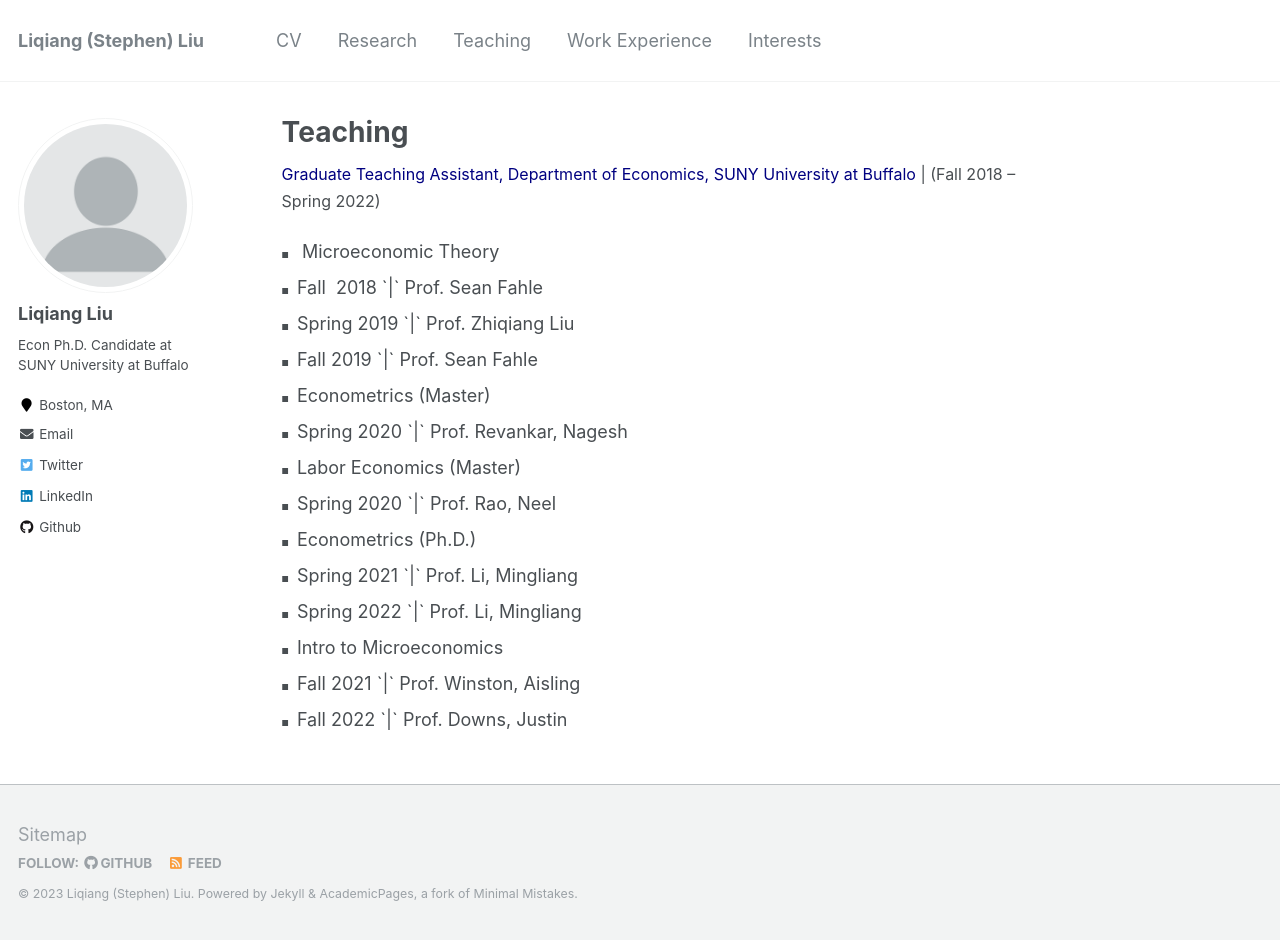
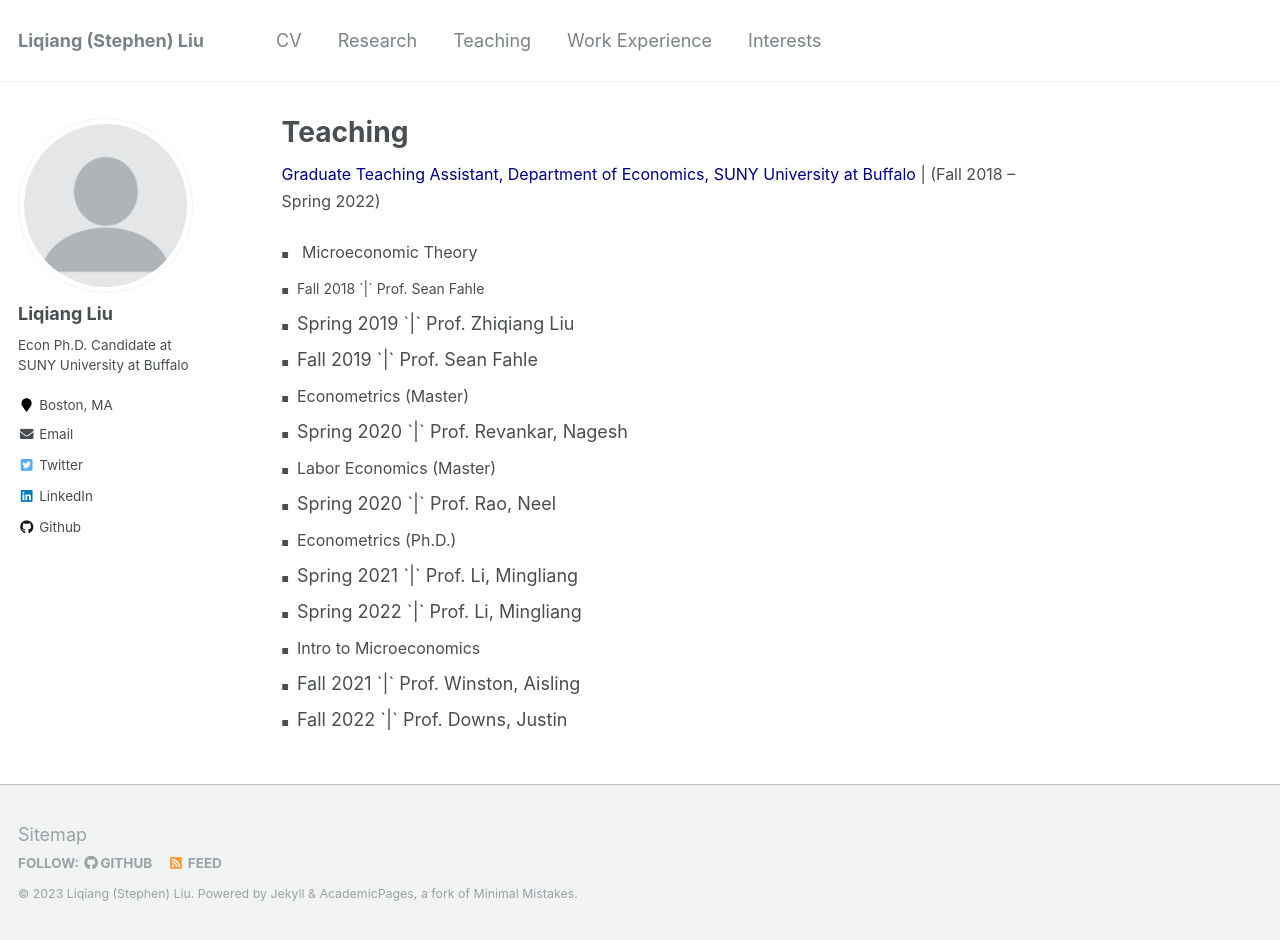
Before and after one commit to Liqiang-Liu/Liqiang-Liu.github.io, a Jekyll site: the page built from _pages/teaching.md, in a window 1280 px wide and 940 px high. Built offline with Jekyll 4.4.1, drawn with Linux system fonts in a browser that asks for light colours.

Commit message:
Update teaching.md

```diff
--- a/_pages/teaching.md
+++ b/_pages/teaching.md
@@ -26,30 +26,30 @@ redirect_from:
 <span style="font-size: 16px;"> <span style="color:Navy;"> Graduate Teaching Assistant, Department of Economics, SUNY University at Buffalo </span> | (Fall 2018 – Spring 2022)</span>
 
 <ul class="custom-bullet">
-  <li> Microeconomic Theory
+  <li> <span style="font-size: 16px;">Microeconomic Theory</span>
     <ul class="custom-bullet">
-      <li>Fall&nbsp;   2018 `|` Prof. Sean Fahle</li>
+      <li><span style="font-size: 14px;">Fall   2018 `|` Prof. Sean Fahle</span></li>
       <li>Spring 2019 `|` Prof. Zhiqiang Liu</li>
       <li>Fall   2019 `|` Prof. Sean Fahle</li>
      </ul>
   </li>
-  <li>Econometrics (Master)
+  <li><span style="font-size: 16px;">Econometrics (Master)</span>
     <ul class="custom-bullet">
       <li>Spring 2020 `|` Prof. Revankar, Nagesh</li>
     </ul>
   </li>
-  <li>Labor Economics (Master)
+  <li><span style="font-size: 16px;">Labor Economics (Master)</span>
     <ul class="custom-bullet">
       <li>Spring 2020 `|` Prof. Rao, Neel</li>
     </ul>
   </li>
-  <li>Econometrics (Ph.D.)
+  <li><span style="font-size: 16px;">Econometrics (Ph.D.)</span>
     <ul class="custom-bullet">
       <li>Spring 2021 `|` Prof. Li, Mingliang</li>
       <li>Spring 2022 `|` Prof. Li, Mingliang</li>
     </ul>
   </li>
-  <li>Intro to Microeconomics
+  <li><span style="font-size: 16px;">Intro to Microeconomics</span>
     <ul class="custom-bullet">
       <li>Fall   2021 `|` Prof. Winston, Aisling</li>
       <li>Fall   2022 `|` Prof. Downs, Justin</li>
```
